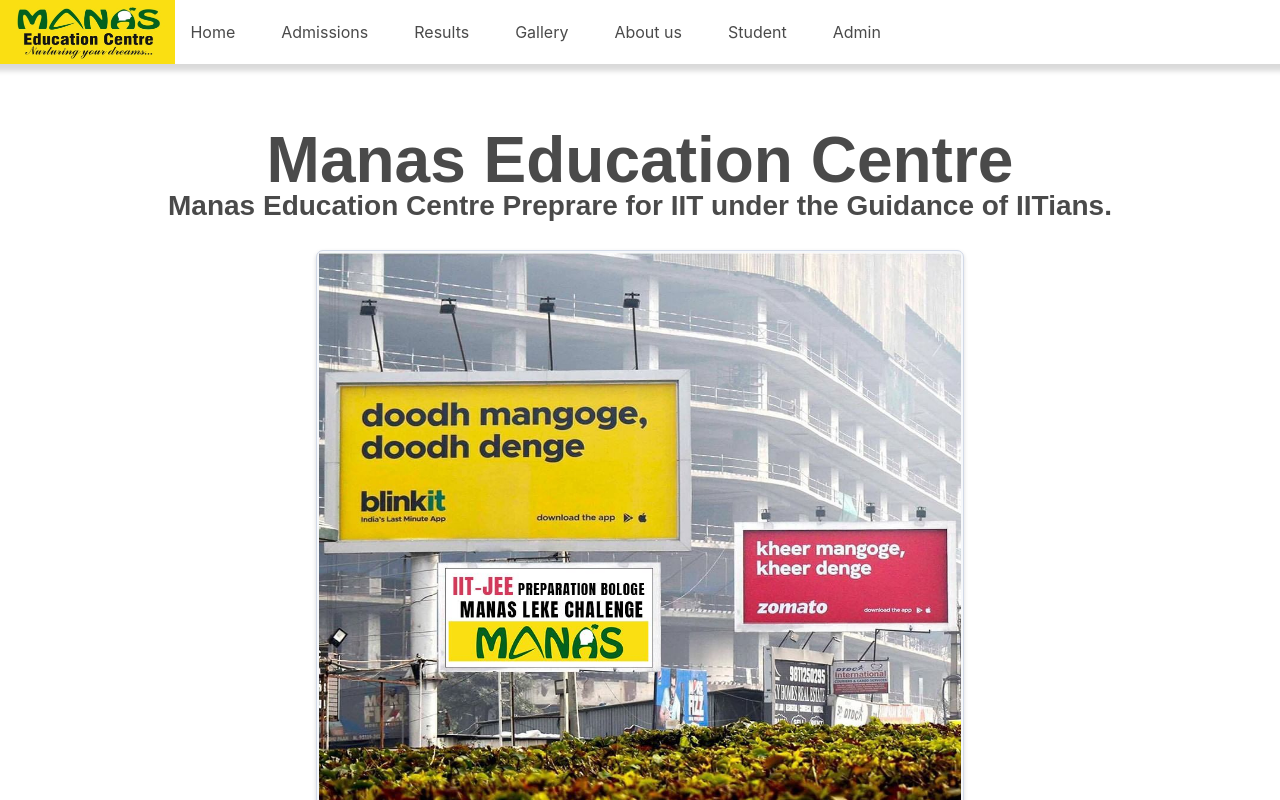
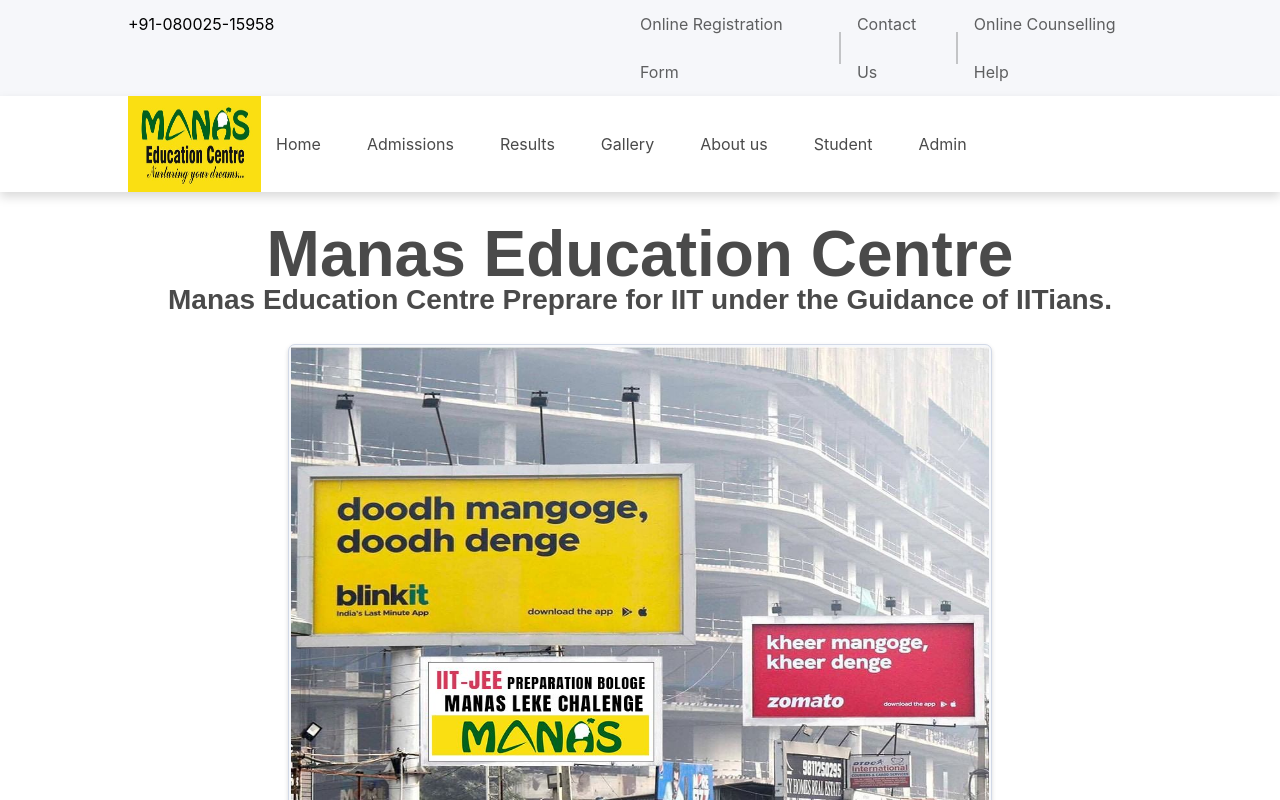
Before and after one commit to imf-ali/Manas-Frontend, a React (Create React App) app: page / in a window 1280 px wide. Shown: the top 800 px of the page. Built offline with nearby package versions, Linux system fonts and the light colour scheme; the HTML template or start-up script is replaced by a standard one.

Commit message:
added header

```diff
--- a/src/App.js
+++ b/src/App.js
@@ -13,30 +13,30 @@
 import Notice from "./Screen/Notice";
 import MTSpage from "./Screen/MTSpage";
 import LoginPageAdmin from "./Screen/LoginPageAdmin";
+import Header from "./Components/Header";
 
 function App() {
   const setIsLogin = userStore((state) => state.setIsLogin);
-  const setIsPaid = userStore(state => state.setIsPaid);
+  const setIsPaid = userStore((state) => state.setIsPaid);
 
-  const manasInstance = new ManasInstance('http://localhost:9007');
+  const manasInstance = new ManasInstance("http://localhost:9007");
 
   useEffect(() => {
-    const user = localStorage.getItem('user');
-    const id = localStorage.getItem('userId');
-    const isPaid = localStorage.getItem('isPaid');
-    console.log(isPaid)
+    const user = localStorage.getItem("user");
+    const id = localStorage.getItem("userId");
+    const isPaid = localStorage.getItem("isPaid");
+    console.log(isPaid);
     setIsPaid(isPaid);
-    if(localStorage.getItem('token')){
-      if(user === 'admin')
-        setIsLogin(true, false, id);
-      else if (user === 'student')
-        setIsLogin(false, true, id);
+    if (localStorage.getItem("token")) {
+      if (user === "admin") setIsLogin(true, false, id);
+      else if (user === "student") setIsLogin(false, true, id);
     }
-  },[setIsLogin, setIsPaid])
+  }, [setIsLogin, setIsPaid]);
 
   return (
     <AuthContextProvider value={{ manasInstance }}>
       <Router>
+        <Header />
         <NavBar />
         <div className={styles.App}>
           <Routes>
--- a/src/App.module.css
+++ b/src/App.module.css
@@ -1,9 +1,10 @@
 .App {
+  position: absolute;
   background-color: #fff;
   font-family: sans-serif;
   text-align: center;
-  margin-top: 10%;
-  padding: 0 4%;
+  /* margin-top: 10%; */
+  /* padding: 4%; */
   /* width: 100%; */
 }
 
@@ -24,8 +25,4 @@
   padding: 10px;
 }
 
-@media screen and (max-width: 764px) {
-  .App {
-    margin-top: 14%;
-  }
-}
+@media screen and (max-width: 764px) {}
--- /dev/null
+++ b/src/Components/Header.js
@@ -0,0 +1,19 @@
+import React from "react";
+import styles from "./Header.module.css";
+
+const Header = () => {
+  return (
+    <header>
+      <div className={styles.headerLeft}>+91-080025-15958</div>
+      <div className={styles.headerRight}>
+        <a href="#">Online Registration Form</a>
+        <div className={styles.vl}></div>
+        <a href="#"> Contact Us</a>
+        <div className={styles.vl}></div>
+        <a href="#">Online Counselling Help</a>
+      </div>
+    </header>
+  );
+};
+
+export default Header;
--- /dev/null
+++ b/src/Components/Header.module.css
@@ -0,0 +1,30 @@
+header {
+  position: relative;
+  z-index: 1;
+  display: flex;
+  flex-direction: row;
+  top: 0;
+  background-color: #f6f7fa;
+  width: 100%;
+  padding: 0vh 10%;
+}
+.headerLeft,
+.headerRight {
+  display: flex;
+  width: 50%;
+  line-height: 6vh;
+}
+
+.headerLeft > a,
+.headerRight > a {
+  text-decoration: none;
+  color: #5e5f60;
+}
+
+.vl {
+  border-left: 2px solid #c3c4c6;
+  left: 50%;
+  margin: auto 2vh;
+  top: 0;
+  height: 4vh;
+}
--- a/src/Components/NavBar.js
+++ b/src/Components/NavBar.js
@@ -15,17 +15,16 @@
   const setIsLogin = userStore((state) => state.setIsLogin);
 
   const logoutHandler = async () => {
-    const user = localStorage.getItem('user');
+    const user = localStorage.getItem("user");
     const res = await manasInstance.logoutHandler(user);
-    if(res.status === 200) {
-      setIsLogin(false,false,undefined);
+    if (res.status === 200) {
+      setIsLogin(false, false, undefined);
     }
-  }
+  };
 
   return (
     <React.Fragment>
-      <div>
-        <nav className={styles.navbar}>
+      <nav className={styles.navbar} id="navbar">
         <img src={image} alt="" className={styles.image} />
         <div className={styles.links}>
           <Link to="/" className={styles.heading}>
@@ -63,9 +62,11 @@
               Notice Upload
             </Link>
           )}
-            {(isStudent) && <Link to="/mtspage" className={styles.heading}>
+          {isStudent && (
+            <Link to="/mtspage" className={styles.heading}>
               MTS
-            </Link>}
+            </Link>
+          )}
           {(isAdmin || isStudent) && (
             <div className={styles.heading} onClick={logoutHandler}>
               Logout
@@ -73,7 +74,6 @@
           )}
         </div>
       </nav>
-      </div>
     </React.Fragment>
   );
 }
--- a/src/Components/NavBar.module.css
+++ b/src/Components/NavBar.module.css
@@ -1,21 +1,15 @@
-.mainBlock {
-  display: flex;
-  float: right;
-  z-index: 99;
-}
 .navbar {
-  position: fixed;
-  top: 0;
+  position: relative;
   display: flex;
   background-color: #fff;
-  height: 8%;
-  /* padding: 0 30px; */
-  z-index: 99;
+  z-index: 1;
   width: 100%;
-  box-shadow: 0 0 5px 7px #00000026;
+  box-shadow: 0 5px 10px #00000026;
   box-sizing: border-box;
   letter-spacing: 0;
   outline: 0;
+  height: 12vh;
+  padding: 0 10% ;
 }
 
 .links {
@@ -70,11 +64,11 @@
 }
 
 .image {
+  width: 13%;
 }
 
-
-@media screen and (max-width:764px) {
-  .navbar{
-    height: 5%;
-  }
+.sticky {
+  position: fixed;
+  top: 0;
+  width: 100%;
 }
```
Lines whose indentation alone changed are shown as unchanged.
